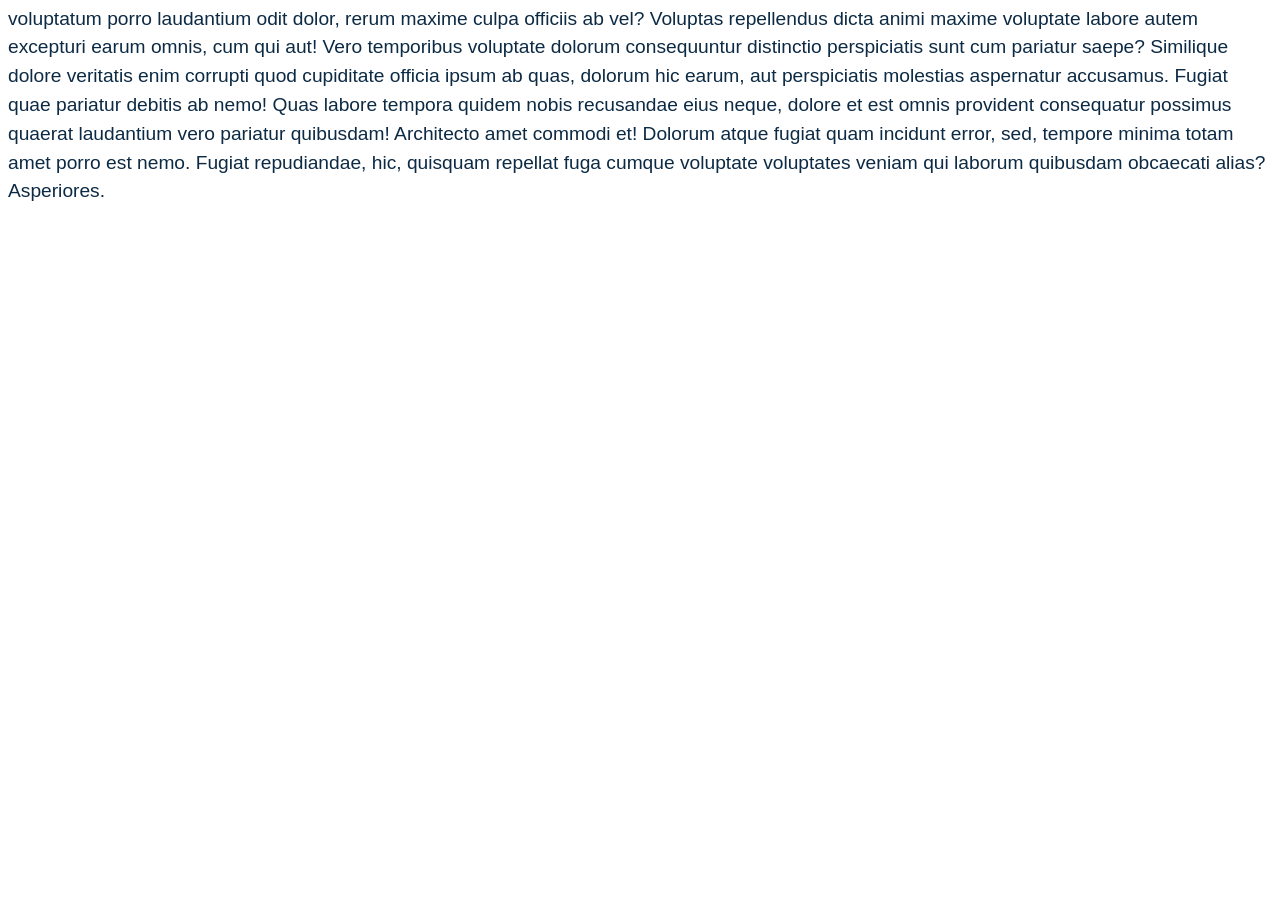
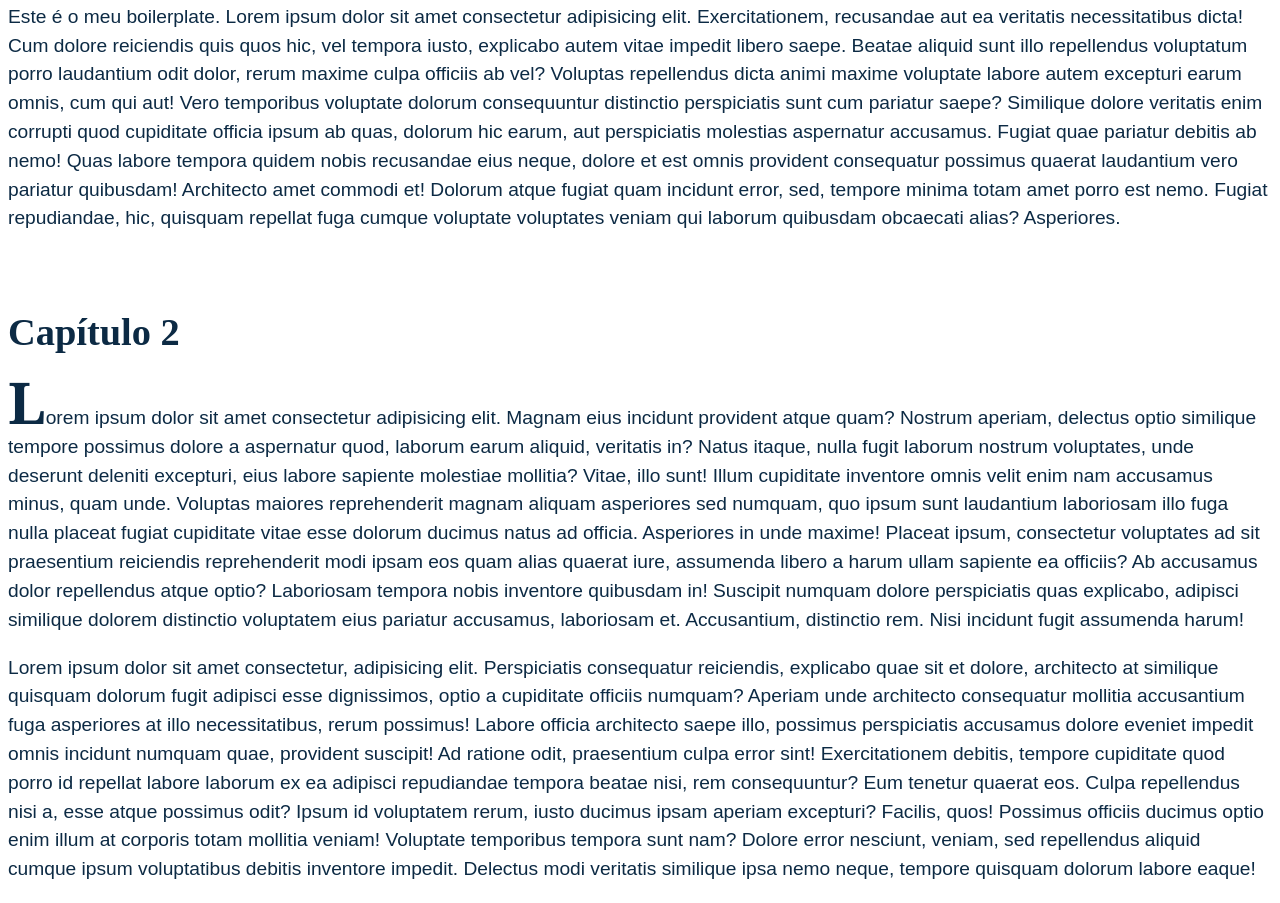
Before and after one commit to utfpr-cefwm/html5-boilerplate-2025-1, a website built with webpack: page index.html in a window 1280 px wide. Shown: the part 481-1384 px from the top of the page. Before the commit the page ends 800 px from the top, so only its background shows below. Built offline with nearby package versions, Linux system fonts and the light colour scheme.

Commit message:
Introduz sections e cabeçalhos de segundo nível.

```diff
--- a/css/style.css
+++ b/css/style.css
@@ -12,14 +12,23 @@ h1 {
   background-color: #efe9f3;
 }
 
+h2 {
+  margin: 2em 0 0;
+  font-family: 'Times New Roman', Times, serif;
+  font-size: 2em;
+}
+
+section {
+  color: #0c2a44;
+}
+
 p {
-  color: #0c2a44;
   line-height: 1.5;
 }
 
-p::first-letter {
+p:first-of-type::first-letter {
   font-family: Georgia, 'Times New Roman', Times, serif;
-  font-size: 4em;
+  font-size: 3em;
   font-weight: bold;
   line-height: 1;
 }
--- a/index.html
+++ b/index.html
@@ -20,7 +20,8 @@
 
     <h1>HTML5 Boilerplate</h1>
 
-    <!-- Add your site or application content here -->
+    <section>
+      <h2>Capítulo Um</h2>
       <p>
         Hello world!
         Lorem ipsum dolor sit amet consectetur adipisicing elit. Iure laudantium facilis vitae laboriosam nemo excepturi repellat odio eligendi, sint at possimus dolores dolorum illo ipsa a dolor quisquam, voluptatem necessitatibus.
@@ -36,6 +37,26 @@
         Fugiat quae pariatur debitis ab nemo! Quas labore tempora quidem nobis recusandae eius neque, dolore et est omnis provident consequatur possimus quaerat laudantium vero pariatur quibusdam! Architecto amet commodi et!
         Dolorum atque fugiat quam incidunt error, sed, tempore minima totam amet porro est nemo. Fugiat repudiandae, hic, quisquam repellat fuga cumque voluptate voluptates veniam qui laborum quibusdam obcaecati alias? Asperiores.
       </p>
+    </section>
+
+    <section>
+      <h2>Capítulo 2</h2>
+      <p>
+        Lorem ipsum dolor sit amet consectetur adipisicing elit. Magnam eius incidunt provident atque quam? Nostrum aperiam, delectus optio similique tempore possimus dolore a aspernatur quod, laborum earum aliquid, veritatis in?
+        Natus itaque, nulla fugit laborum nostrum voluptates, unde deserunt deleniti excepturi, eius labore sapiente molestiae mollitia? Vitae, illo sunt! Illum cupiditate inventore omnis velit enim nam accusamus minus, quam unde.
+        Voluptas maiores reprehenderit magnam aliquam asperiores sed numquam, quo ipsum sunt laudantium laboriosam illo fuga nulla placeat fugiat cupiditate vitae esse dolorum ducimus natus ad officia. Asperiores in unde maxime!
+        Placeat ipsum, consectetur voluptates ad sit praesentium reiciendis reprehenderit modi ipsam eos quam alias quaerat iure, assumenda libero a harum ullam sapiente ea officiis? Ab accusamus dolor repellendus atque optio?
+        Laboriosam tempora nobis inventore quibusdam in! Suscipit numquam dolore perspiciatis quas explicabo, adipisci similique dolorem distinctio voluptatem eius pariatur accusamus, laboriosam et. Accusantium, distinctio rem. Nisi incidunt fugit assumenda harum!
+      </p>
+      <p>
+        Lorem ipsum dolor sit amet consectetur, adipisicing elit. Perspiciatis consequatur reiciendis, explicabo quae sit et dolore, architecto at similique quisquam dolorum fugit adipisci esse dignissimos, optio a cupiditate officiis numquam?
+        Aperiam unde architecto consequatur mollitia accusantium fuga asperiores at illo necessitatibus, rerum possimus! Labore officia architecto saepe illo, possimus perspiciatis accusamus dolore eveniet impedit omnis incidunt numquam quae, provident suscipit!
+        Ad ratione odit, praesentium culpa error sint! Exercitationem debitis, tempore cupiditate quod porro id repellat labore laborum ex ea adipisci repudiandae tempora beatae nisi, rem consequuntur? Eum tenetur quaerat eos.
+        Culpa repellendus nisi a, esse atque possimus odit? Ipsum id voluptatem rerum, iusto ducimus ipsam aperiam excepturi? Facilis, quos! Possimus officiis ducimus optio enim illum at corporis totam mollitia veniam!
+        Voluptate temporibus tempora sunt nam? Dolore error nesciunt, veniam, sed repellendus aliquid cumque ipsum voluptatibus debitis inventore impedit. Delectus modi veritatis similique ipsa nemo neque, tempore quisquam dolorum labore eaque!
+      </p>
+    </section>
+
     <script src="js/app.js"></script>
 
   </body>
```
Lines whose indentation alone changed are shown as unchanged.
